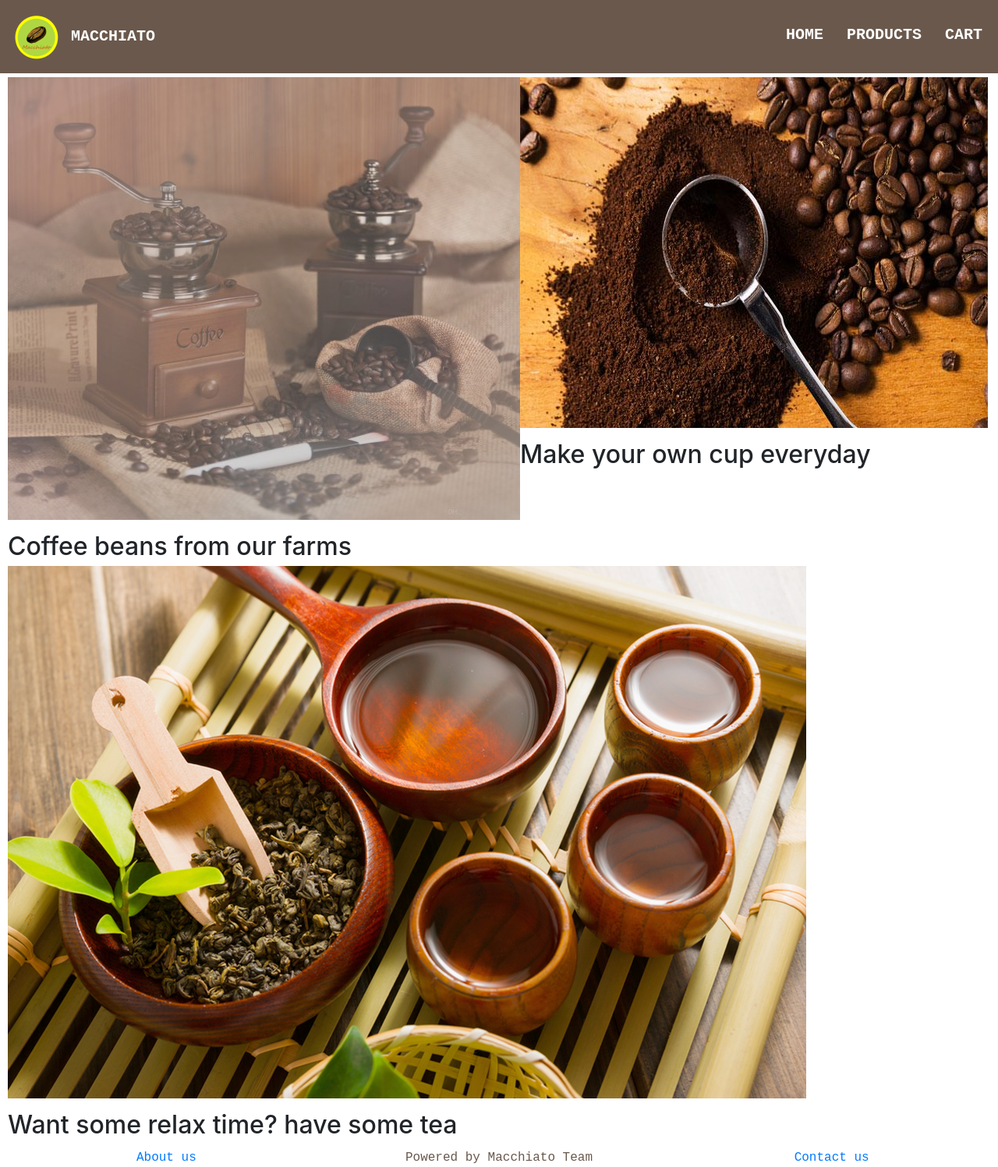
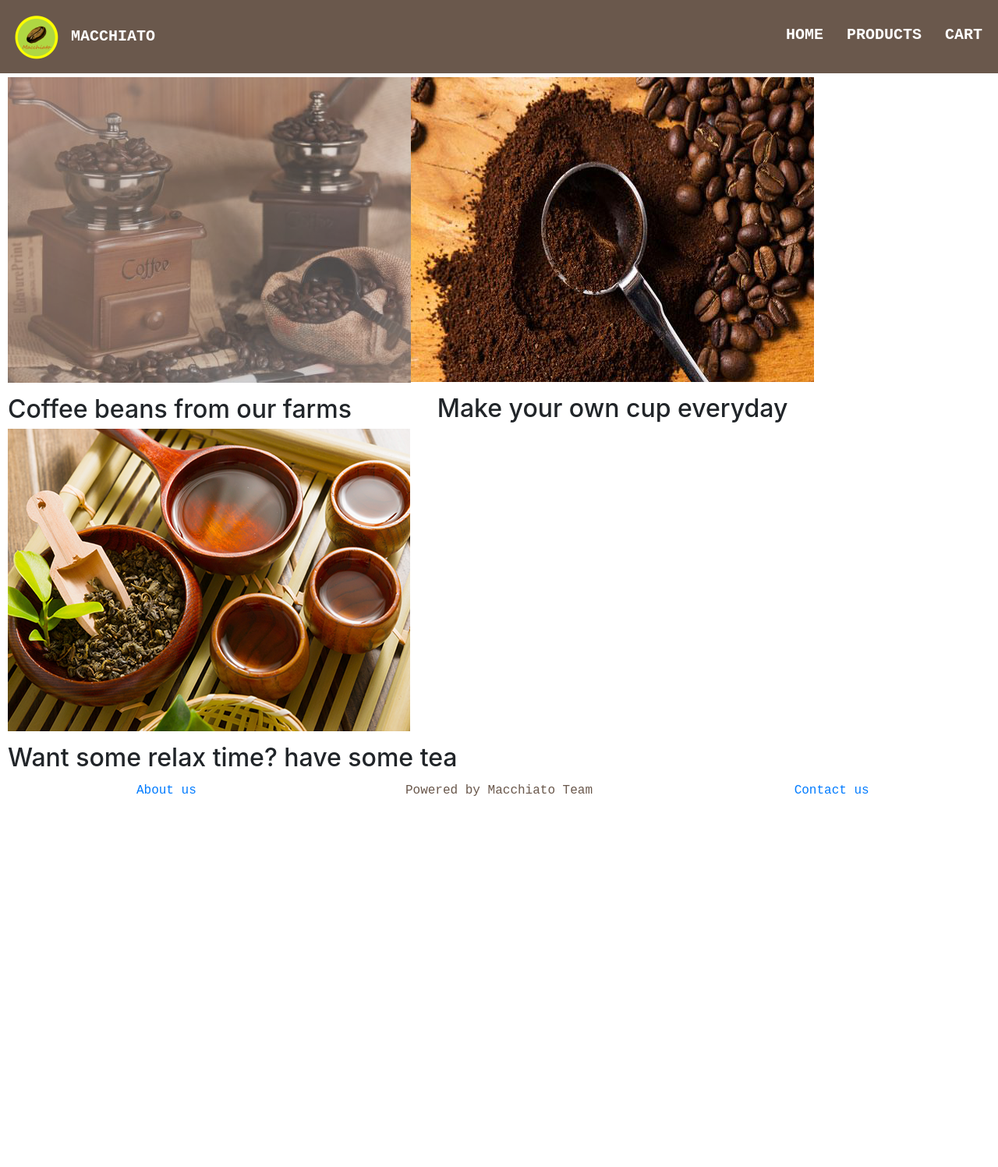
Before and after one commit to tuterdust/ECommerce, a Django app: page / in a window 1280 px wide. Shown: the whole page at 78% size. After the commit the page ends 1021 px from the top, so only its background shows below. Run offline with Django 3.2, Linux system fonts and the light colour scheme; some libraries are stand-ins or nearby versions.

Commit message:
Align and resize the pictures.

```diff
--- a/src/main/templates/home.html
+++ b/src/main/templates/home.html
@@ -1,7 +1,7 @@
 {% extends 'base.html' %}
 
 {% block content %}
-<div class = "contentStripe__container">
+<div class = "contentStripe__container" align="left">
   <div class = "contentStripe__grid">
     <figure class = "contentStripe__media">
       <a href = "">
@@ -16,7 +16,7 @@
 
 <br>
 
-<div class = "contentStripe__container">
+<div class = "contentStripe__container" align="center">
   <div class = "contentStripe__grid">
     <figure class = "contentStripe__media">
       <a href = "">
@@ -31,7 +31,7 @@
 
 <br>
 
-<div class = "contentStripe__container">
+<div class = "contentStripe__container" align="right>
   <div class = "contentStripe__grid">
     <figure class = "contentStripe__media">
       <a href = "">
```
Also changed, not shown: src/main/static/img/coffee_2.png, src/main/static/img/coffee_3.jpg, src/main/static/img/tea_1.png.
